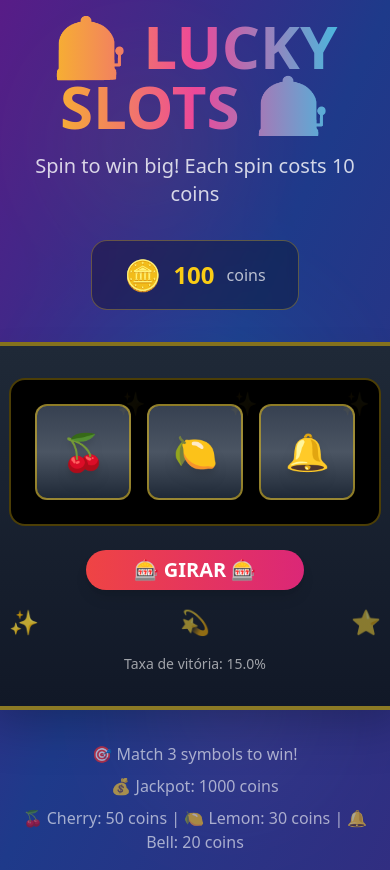
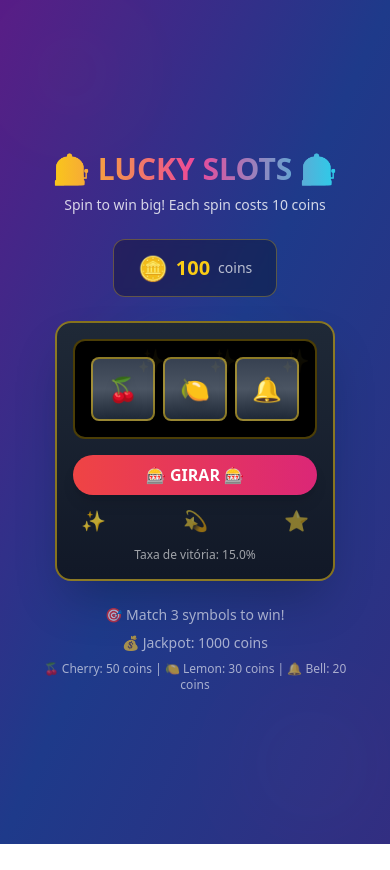
Before and after one commit to daniel-mmarques/coin-cascade-craze, a React (Vite) app: page / in a window 390 px wide. After the commit the page ends 844 px from the top, so only its background shows below. Built offline with nearby package versions, Linux system fonts and the light colour scheme.

Commit message:
Make website responsive
Implement responsiveness for smartphone usage.

```diff
--- a/src/components/CoinExplosion.tsx
+++ b/src/components/CoinExplosion.tsx
@@ -14,9 +14,12 @@ const CoinExplosion = () => {
   const [coins, setCoins] = useState<Coin[]>([]);
 
   useEffect(() => {
-    // Generate coins que caem do topo
+    // Generate coins que caem do topo - menos moedas em mobile
+    const isMobile = window.innerWidth < 768;
+    const coinCount = isMobile ? 25 : 50;
+
     const newCoins: Coin[] = [];
-    for (let i = 0; i < 50; i++) {
+    for (let i = 0; i < coinCount; i++) {
       newCoins.push({
         id: i,
         x: Math.random() * window.innerWidth,
@@ -34,7 +37,7 @@ const CoinExplosion = () => {
       {coins.map((coin) => (
         <div
           key={coin.id}
-          className="absolute text-4xl animate-bounce"
+          className="absolute text-2xl md:text-4xl animate-bounce"
           style={{
             left: coin.x,
             top: coin.y,
@@ -58,12 +61,12 @@ const CoinExplosion = () => {
 
       {/* Efeito de confete */}
       <div className="absolute inset-0 flex items-center justify-center">
-        <div className="text-8xl animate-ping opacity-80">🎉</div>
+        <div className="text-4xl md:text-8xl animate-ping opacity-80">🎉</div>
       </div>
 
       {/* Texto de vitória animado */}
-      <div className="absolute inset-0 flex items-center justify-center">
-        <div className="text-6xl font-bold text-yellow-400 animate-pulse drop-shadow-lg">
+      <div className="absolute inset-0 flex items-center justify-center px-4">
+        <div className="text-3xl md:text-6xl font-bold text-yellow-400 animate-pulse drop-shadow-lg text-center">
           <span className="animate-bounce inline-block" style={{ animationDelay: '0ms' }}>V</span>
           <span className="animate-bounce inline-block" style={{ animationDelay: '100ms' }}>I</span>
           <span className="animate-bounce inline-block" style={{ animationDelay: '200ms' }}>T</span>
@@ -75,10 +78,10 @@ const CoinExplosion = () => {
         </div>
       </div>
 
-      {/* Brilhos extras */}
-      <div className="absolute top-1/4 left-1/4 w-16 h-16 bg-yellow-400 rounded-full blur-xl animate-ping opacity-60"></div>
-      <div className="absolute top-1/3 right-1/4 w-12 h-12 bg-orange-400 rounded-full blur-xl animate-ping opacity-60" style={{ animationDelay: '500ms' }}></div>
-      <div className="absolute bottom-1/3 left-1/3 w-20 h-20 bg-yellow-300 rounded-full blur-xl animate-ping opacity-60" style={{ animationDelay: '1000ms' }}></div>
+      {/* Brilhos extras - menores em mobile */}
+      <div className="absolute top-1/4 left-1/4 w-8 h-8 md:w-16 md:h-16 bg-yellow-400 rounded-full blur-xl animate-ping opacity-60"></div>
+      <div className="absolute top-1/3 right-1/4 w-6 h-6 md:w-12 md:h-12 bg-orange-400 rounded-full blur-xl animate-ping opacity-60" style={{ animationDelay: '500ms' }}></div>
+      <div className="absolute bottom-1/3 left-1/3 w-10 h-10 md:w-20 md:h-20 bg-yellow-300 rounded-full blur-xl animate-ping opacity-60" style={{ animationDelay: '1000ms' }}></div>
     </div>
   );
 };
--- a/src/components/SlotMachine.tsx
+++ b/src/components/SlotMachine.tsx
@@ -114,15 +114,15 @@ const SlotMachine = ({ onWin, onSpin }: SlotMachineProps) => {
   };
 
   return (
-    <div className={`bg-gradient-to-b from-gray-800 to-gray-900 rounded-3xl p-8 shadow-2xl border-4 border-yellow-400/50 transition-all duration-300 ${showWinAnimation ? 'animate-pulse scale-105' : ''}`}>
+    <div className={`bg-gradient-to-b from-gray-800 to-gray-900 rounded-2xl md:rounded-3xl p-4 md:p-8 shadow-2xl border-2 md:border-4 border-yellow-400/50 transition-all duration-300 max-w-sm md:max-w-none mx-auto ${showWinAnimation ? 'animate-pulse scale-105' : ''}`}>
       {/* Slot Machine Display */}
-      <div className="bg-black rounded-2xl p-6 mb-6 border-2 border-yellow-400/30 relative overflow-hidden">
+      <div className="bg-black rounded-xl md:rounded-2xl p-4 md:p-6 mb-4 md:mb-6 border-2 border-yellow-400/30 relative overflow-hidden">
         {/* Background animation when winning */}
         {showWinAnimation && (
           <div className="absolute inset-0 bg-gradient-to-r from-yellow-400/20 via-orange-400/20 to-yellow-400/20 animate-pulse"></div>
         )}
 
-        <div className="flex gap-4 justify-center items-center relative z-10">
+        <div className="flex gap-2 md:gap-4 justify-center items-center relative z-10">
           {results.map((symbol, index) => (
             <SlotReel
               key={index}
@@ -139,11 +139,11 @@ const SlotMachine = ({ onWin, onSpin }: SlotMachineProps) => {
         <Button
           onClick={handleSpin}
           disabled={isSpinning}
-          className={`bg-gradient-to-r from-red-500 to-pink-600 hover:from-red-600 hover:to-pink-700 text-white font-bold text-xl px-12 py-4 rounded-full shadow-lg transform transition-all duration-200 hover:scale-105 disabled:opacity-50 disabled:scale-100 ${showWinAnimation ? 'animate-bounce' : ''}`}
+          className={`bg-gradient-to-r from-red-500 to-pink-600 hover:from-red-600 hover:to-pink-700 text-white font-bold text-base md:text-xl px-8 md:px-12 py-3 md:py-4 rounded-full shadow-lg transform transition-all duration-200 hover:scale-105 disabled:opacity-50 disabled:scale-100 w-full md:w-auto ${showWinAnimation ? 'animate-bounce' : ''}`}
         >
           {isSpinning ? (
-            <div className="flex items-center gap-2">
-              <div className="animate-spin rounded-full h-6 w-6 border-b-2 border-white"></div>
+            <div className="flex items-center justify-center gap-2">
+              <div className="animate-spin rounded-full h-5 w-5 md:h-6 md:w-6 border-b-2 border-white"></div>
               GIRANDO...
             </div>
           ) : (
@@ -153,14 +153,14 @@ const SlotMachine = ({ onWin, onSpin }: SlotMachineProps) => {
       </div>
 
       {/* Decorative elements */}
-      <div className="flex justify-between mt-4 text-yellow-400">
-        <div className="text-2xl animate-pulse">✨</div>
-        <div className="text-2xl animate-pulse delay-300">💫</div>
-        <div className="text-2xl animate-pulse delay-500">⭐</div>
+      <div className="flex justify-between mt-3 md:mt-4 text-yellow-400 px-2">
+        <div className="text-xl md:text-2xl animate-pulse">✨</div>
+        <div className="text-xl md:text-2xl animate-pulse delay-300">💫</div>
+        <div className="text-xl md:text-2xl animate-pulse delay-500">⭐</div>
       </div>
 
       {/* Win Chance Display */}
-      <div className="text-center mt-4 text-sm text-white/60">
+      <div className="text-center mt-3 md:mt-4 text-xs md:text-sm text-white/60">
         Taxa de vitória: {(WIN_CHANCE * 100).toFixed(1)}%
       </div>
     </div>
--- a/src/components/SlotReel.tsx
+++ b/src/components/SlotReel.tsx
@@ -37,8 +37,8 @@ const SlotReel = ({ symbol, isSpinning, delay = 0 }: SlotReelProps) => {
     <div className="relative">
       <div
         className={`
-          w-24 h-24 bg-gradient-to-b from-gray-700 via-gray-600 to-gray-800 rounded-xl
-          flex items-center justify-center text-4xl font-bold
+          w-16 h-16 md:w-24 md:h-24 bg-gradient-to-b from-gray-700 via-gray-600 to-gray-800 rounded-lg md:rounded-xl
+          flex items-center justify-center text-2xl md:text-4xl font-bold
           border-2 border-yellow-400/50 shadow-inner
           transition-all duration-200 transform
           ${spinning ? 'animate-pulse scale-110 rotate-2' : 'hover:scale-105'}
@@ -55,14 +55,14 @@ const SlotReel = ({ symbol, isSpinning, delay = 0 }: SlotReelProps) => {
 
       {/* Glow effect when spinning */}
       {spinning && (
-        <div className="absolute inset-0 rounded-xl bg-yellow-400/30 animate-pulse blur-sm"></div>
+        <div className="absolute inset-0 rounded-lg md:rounded-xl bg-yellow-400/30 animate-pulse blur-sm"></div>
       )}
 
       {/* Sparkles effect when not spinning */}
       {!spinning && (
         <>
-          <div className="absolute -top-2 -right-2 text-xs animate-ping opacity-70">✨</div>
-          <div className="absolute -bottom-2 -left-2 text-xs animate-ping opacity-70" style={{ animationDelay: '500ms' }}>⭐</div>
+          <div className="absolute -top-1 -right-1 md:-top-2 md:-right-2 text-xs animate-ping opacity-70">✨</div>
+          <div className="absolute -bottom-1 -left-1 md:-bottom-2 md:-left-2 text-xs animate-ping opacity-70" style={{ animationDelay: '500ms' }}>⭐</div>
         </>
       )}
     </div>
--- a/src/pages/Index.tsx
+++ b/src/pages/Index.tsx
@@ -25,28 +25,28 @@ const Index = () => {
     <div className="min-h-screen bg-gradient-to-br from-purple-900 via-blue-900 to-indigo-900 relative overflow-hidden">
       {/* Background Pattern */}
       <div className="absolute inset-0 opacity-10">
-        <div className="absolute top-20 left-20 w-32 h-32 bg-yellow-400 rounded-full blur-3xl"></div>
-        <div className="absolute bottom-20 right-20 w-40 h-40 bg-pink-400 rounded-full blur-3xl"></div>
-        <div className="absolute top-1/2 left-1/2 w-60 h-60 bg-cyan-400 rounded-full blur-3xl transform -translate-x-1/2 -translate-y-1/2"></div>
+        <div className="absolute top-10 left-10 md:top-20 md:left-20 w-16 h-16 md:w-32 md:h-32 bg-yellow-400 rounded-full blur-3xl"></div>
+        <div className="absolute bottom-10 right-10 md:bottom-20 md:right-20 w-20 h-20 md:w-40 md:h-40 bg-pink-400 rounded-full blur-3xl"></div>
+        <div className="absolute top-1/2 left-1/2 w-32 h-32 md:w-60 md:h-60 bg-cyan-400 rounded-full blur-3xl transform -translate-x-1/2 -translate-y-1/2"></div>
       </div>
 
-      <div className="relative z-10 min-h-screen flex flex-col items-center justify-center p-4">
+      <div className="relative z-10 min-h-screen flex flex-col items-center justify-center p-4 md:p-8">
         {/* Header */}
-        <div className="text-center mb-8">
-          <h1 className="text-6xl font-bold text-transparent bg-clip-text bg-gradient-to-r from-yellow-400 via-pink-500 to-cyan-400 mb-4 animate-fade-in">
+        <div className="text-center mb-6 md:mb-8">
+          <h1 className="text-3xl md:text-6xl font-bold text-transparent bg-clip-text bg-gradient-to-r from-yellow-400 via-pink-500 to-cyan-400 mb-2 md:mb-4 animate-fade-in">
             🎰 LUCKY SLOTS 🎰
           </h1>
-          <p className="text-xl text-white/80 animate-fade-in">
+          <p className="text-sm md:text-xl text-white/80 animate-fade-in px-4">
             Spin to win big! Each spin costs 10 coins
           </p>
         </div>
 
         {/* Coins Display */}
-        <div className="mb-8 bg-black/30 backdrop-blur-sm rounded-2xl px-8 py-4 border border-yellow-400/30">
-          <div className="flex items-center gap-3">
-            <span className="text-3xl">🪙</span>
-            <span className="text-2xl font-bold text-yellow-400">{coins}</span>
-            <span className="text-white/70">coins</span>
+        <div className="mb-6 md:mb-8 bg-black/30 backdrop-blur-sm rounded-xl md:rounded-2xl px-6 md:px-8 py-3 md:py-4 border border-yellow-400/30">
+          <div className="flex items-center gap-2 md:gap-3">
+            <span className="text-2xl md:text-3xl">🪙</span>
+            <span className="text-xl md:text-2xl font-bold text-yellow-400">{coins}</span>
+            <span className="text-sm md:text-base text-white/70">coins</span>
           </div>
         </div>
 
@@ -54,10 +54,10 @@ const Index = () => {
         <SlotMachine onWin={handleWin} onSpin={handleSpin} />
 
         {/* Instructions */}
-        <div className="mt-8 text-center text-white/60 max-w-md">
-          <p className="mb-2">🎯 Match 3 symbols to win!</p>
-          <p className="mb-2">💰 Jackpot: 1000 coins</p>
-          <p>🍒 Cherry: 50 coins | 🍋 Lemon: 30 coins | 🔔 Bell: 20 coins</p>
+        <div className="mt-6 md:mt-8 text-center text-white/60 max-w-sm md:max-w-md px-4">
+          <p className="mb-2 text-sm md:text-base">🎯 Match 3 symbols to win!</p>
+          <p className="mb-2 text-sm md:text-base">💰 Jackpot: 1000 coins</p>
+          <p className="text-xs md:text-base">🍒 Cherry: 50 coins | 🍋 Lemon: 30 coins | 🔔 Bell: 20 coins</p>
         </div>
       </div>
 
```
